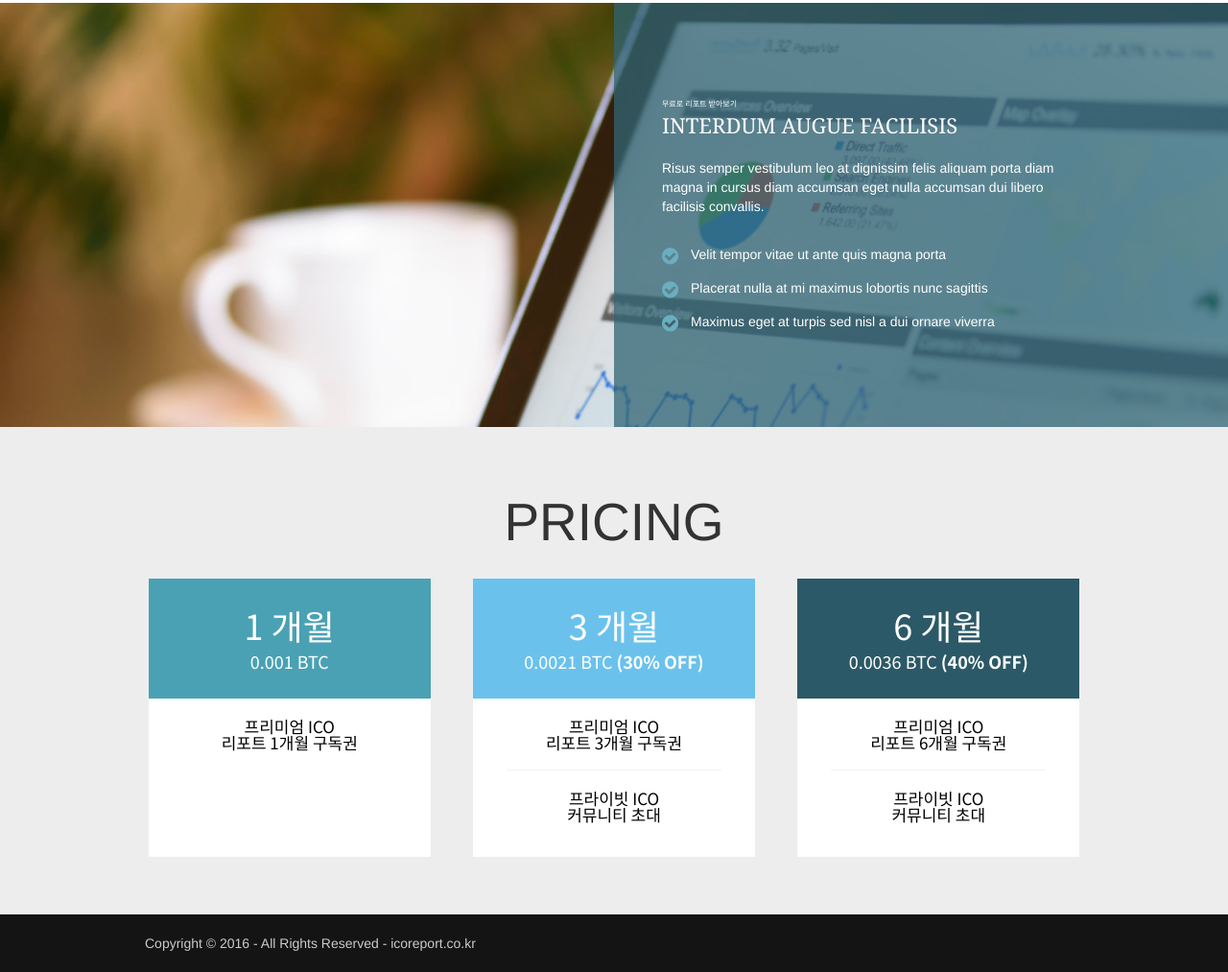
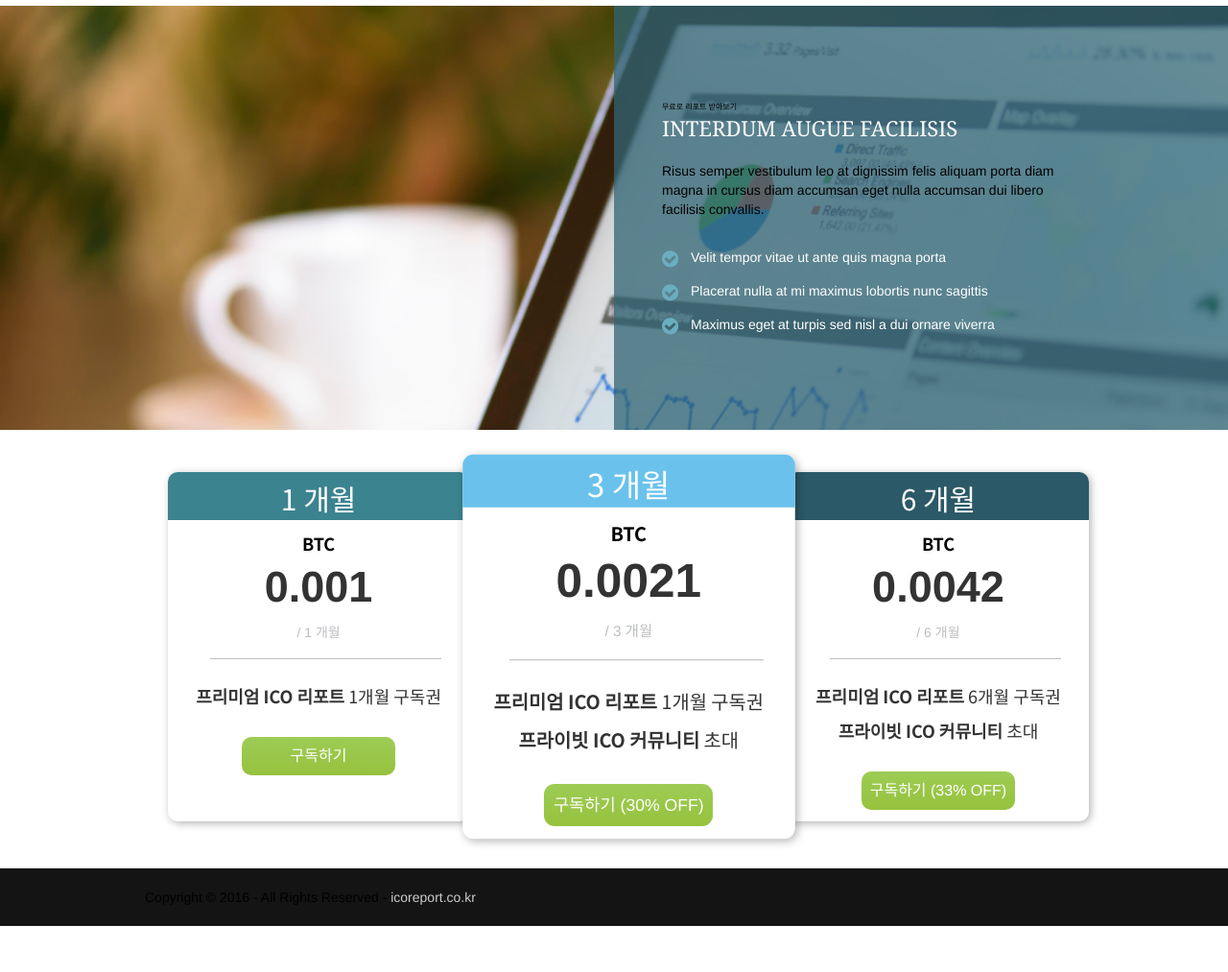
Before and after one commit to wbo-team/ico-report, a website: page src/index.html in a window 1280 px wide. Shown: the part 1112-2125 px from the top of the page at 96% size. After the commit the page ends 2077 px from the top, so only its background shows below. Drawn offline with Linux system fonts and the light colour scheme; files whose address does not match are found by name.

Commit message:
Adding pricing page into index.html

```diff
--- a/src/index.html
+++ b/src/index.html
@@ -142,42 +142,80 @@
 <!-- ################################################################################################ -->
 <!-- ################################################################################################ -->
 <style scoped>
-@import url("styles/pricing-scope.css")
+@import url("styles/pricing.css")
 </style>
-<div id="pricing">
-<div class="pricing_tag"><span> PRICING </span></div>
-  <div class="price_card alpha hangul_font">
-    <div class="header">
-      <span class="price">1 개월 </span>
-      <span class="name"> 0.001 BTC </span>
+
+<!-- pricing -->
+
+<div id = "pricing-inside-container">
+    <div id="pricing-container">
+
+      <div class="pricing-table card-1">
+        <div class="pricing-card-top">
+          <h2>1 개월</h2>
+        </div>
+        <div class="pricing-contents">
+          <div class="price">
+            <h2>BTC</h2>
+            <h1>0.001</h1>
+            <p>/ 1 개월</p>
+          </div>
+          <hr />
+
+          <ul>
+            <li><strong>프리미엄 ICO 리포트</strong> 1개월 구독권</li>
+          </ul>
+          <a href="#">구독하기</a>
+        </div>
+      </div>
+
+      <div class="pricing-table featured card-2">
+        <div class="pricing-card-top">
+          <h2>3 개월</h2>
+        </div>
+        <div class="pricing-contents">
+          <div class="price">
+            <h2>BTC</h2>
+            <h1>0.0021</h1>
+            <p>/ 3 개월</p>
+          </div>
+          <hr />
+
+          <ul>
+            <li><strong>프리미엄 ICO 리포트</strong> 1개월 구독권</li>
+            <li><strong>프라이빗 ICO 커뮤니티</strong> 초대</li>
+          </ul>
+
+          <a href="#">구독하기 (30% OFF)</a>
+        </div>
+      </div>
+
+      <div class="pricing-table card-3">
+        <div class="pricing-card-top">
+          <h2>6 개월</h2>
+        </div>
+        <div class="pricing-contents">
+          <div class="price">
+            <h2>BTC</h2>
+            <h1>0.0042</h1>
+            <p>/ 6 개월</p>
+          </div>
+          <hr />
+
+          <ul>
+            <li><strong>프리미엄 ICO 리포트</strong> 6개월 구독권</li>
+            <li><strong>프라이빗 ICO 커뮤니티</strong> 초대</li>
+          </ul>
+
+
+          <a href="#">구독하기 (33% OFF)</a>
+        </div>
+      </div>
 
     </div>
-    <ul class="features">
-      <li>프리미엄 ICO <br class="br_remove"> 리포트 1개월 구독권</li>
-    </ul>
-  </div>
-  <div class="price_card bravo hangul_font">
-    <div class="header">
-      <span class="price">3 개월 </span>
-      <span class="name">0.0021 BTC <strong>(30% OFF)</strong></span>
     </div>
-    <ul class="features">
-      <li>프리미엄 ICO <br class="br_remove">리포트 3개월 구독권 </li>
-      <li>프라이빗 ICO <br class="br_remove">커뮤니티 초대</li>
-    </ul>
-    <!-- <span class="tip">* Most popular!</span> -->
-  </div>
-  <div class="price_card charlie hangul_font">
-    <div class="header">
-      <span class="price">6 개월</span>
-      <span class="name">0.0036 BTC <strong>(40% OFF)</strong></span>
-    </div>
-    <ul class="features">
-      <li>프리미엄 ICO <br class="br_remove">리포트 6개월 구독권 </li>
-      <li>프라이빗 ICO <br class="br_remove">커뮤니티 초대</li>
-    </ul>
-  </div>
-</div>
+
+
 
 <!-- ################################################################################################ -->
 <!-- ################################################################################################ -->
--- a/src/styles/pricing-scope.css
+++ /dev/null
@@ -1,246 +0,0 @@
-
-body{
-  background-color: rgb(237, 237, 237);
-}
-
-#pricing{
-  /* width: 989px; */
-  margin: 60px auto;
-  text-align: center;
-}
-
-.price_card{
-  /* width: 300px; */
-  background: rgb(255, 255, 255);
-  display: inline-table;
-  top: 0;
-  height: 384px;
-}
-
-/*.price_card:not(:last-child){*/
-
-/*.price_card .alpha .bravo .charlie {*/
-  /*margin-right: 20px;*/
-  /*margin-left:  20px;*/
-/*}*/
-
-
-.header{
-  color: rgb(255, 255, 255);
-}
-.alpha .header{
-  background: #4AA1B4;
-}
-.bravo .header{
-  background: #6ac2ec;
-}
-.charlie .header{
-  background: #2c5967;
-}
-
-.price{
-  width: 100%;
-  font-size: 40px;
-  font-weight: 500;
-  display: block;
-  text-align: center;
-  padding: 30px 0 10px;
-}
-.name{
-  width: 100%;
-  font-size: 20px;
-  font-weight: 300;
-  display: block;
-  text-align: center;
-  padding: 0 0 30px;
-}
-.features{
-  list-style: none;
-  text-align: center;
-  color: rgb(138, 138, 138);
-  margin: 0;
-  padding: 0;
-}
-.features li{
-  margin: 0 35px;
-  padding: 20px 15px;
-}
-.features li:not(:last-child){
-  border: 1px solid rgb(242, 242, 242);
-  border-top: 0;
-  border-left: 0;
-  border-right: 0;
-}
-button{
-  color: rgb(255, 255, 255);
-  border: 0;
-  border-radius: 5px;
-  height: 40px;
-  width: 200px;
-  display: block;
-  font-weight: 700;
-  font-size: 15px;
-  text-transform: uppercase;
-  margin: 20px auto 35px;
-}
-.alpha button{
-  background: rgb(245, 166, 35);
-}
-.bravo button{
-  background: rgb(246, 77, 77);
-}
-.charlie button{
-  background: rgb(48, 219, 181);
-}
-.tip{
-  font-family: 'Indie Flower';
-  position: absolute;
-  color: rgb(117, 117, 117);
-  margin: 10px 5px;
-}
-/* Custom, iPhone Retina */
-    @media only screen and (min-width : 320px) {
-      .features li{
-        color: black;
-      }
-      .price_card{
-        display: block;
-        margin-left: 20px;
-        margin-right: 20px;
-        line-height: 0.71;
-
-      }
-      .alpha{
-        height: 190px;
-      }
-
-      .bravo {
-        height: 220px;
-      }
-
-      .charlie{
-        height: 220px;
-      }
-    }
-
-    /* Extra Small Devices, Phones */
-    @media only screen and (min-width : 480px) {
-      .pricing{
-
-      }
-      .price_card{
-        display: block;
-        margin-left: 20px;
-        margin-right: 20px;
-        height: 230px;
-        line-height: 0.71;
-        font-size: 15px;
-      }
-      .alpha{
-        height: 190px;
-      }
-
-      .bravo {
-        height: 220px;
-      }
-
-      .charlie{
-        height: 220px;
-      }
-    }
-
-    /* Small Devices, Tablets */
-    @media only screen and (min-width : 768px) {
-      .pricing{
-        width: 100%;
-
-      }
-      .price_card{
-        display: block;
-        margin-left: 70px;
-        margin-right: 70px;
-        font-size: 17px;
-      }
-
-      .alpha{
-        height: 180px;
-      }
-
-      .bravo {
-        height: 230px;
-      }
-
-      .charlie{
-        height: 230px;
-      }
-      .price{
-
-      }
-      .name{
-
-      }
-    }
-
-    @media only screen and (min-width : 836px) {
-      .pricing{
-        width: 100%;
-      }
-      .price_card{
-        width: 28%;
-        display: inline-table;
-        /*margin: 0;*/
-        line-height: 1.01;
-        height: 280px;
-        margin-left: 10px;
-        margin-right: 10px;
-        font-size: 15px;
-      }
-      .price{
-        font-size: 36px;
-      }
-      .name{
-        font-size: 18px;
-      }
-
-    }
-    /* Medium Devices, Desktops */
-    @media only screen and (min-width : 992px) {
-      .pricing{
-        width: 100%;
-      }
-      .price_card{
-        width: 25%;
-        display: inline-table;
-        line-height: 1.01;
-        height: 300px;
-        margin-left: 20px;
-        margin-right: 20px;
-        font-size: 17px;
-
-      }
-
-    }
-
-    /* Large Devices, Wide Screens */
-    @media only screen and (min-width : 1200px) {
-      .pricing{
-        width: 100%;
-      }
-      .price_card{
-        width: 23%;
-        display: inline-table;
-        line-height: 1.01;
-        height: 290px;
-        margin-left: 20px;
-        margin-right: 20px;
-      }
-      .features{
-        font-size: 17px;
-      }
-
-    }
-.pricing_tag {
-  text-align: center;
-  font-size: 55px;
-  margin-bottom: 20px;
-}
```
Also changed, not shown: dist/index.html.
